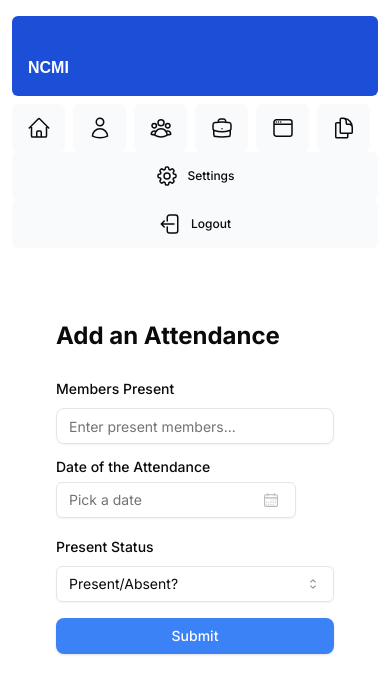
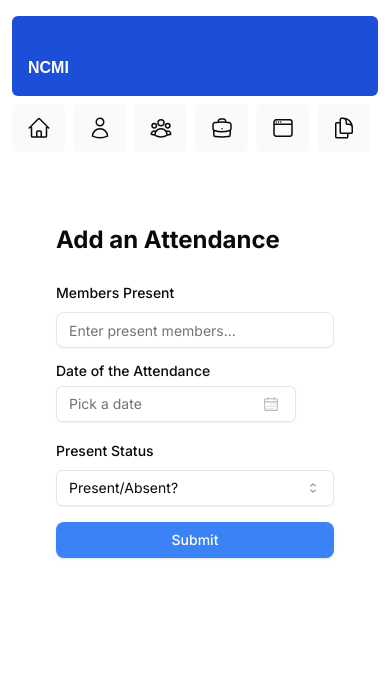
Before and after one commit to matthewkuria/chms, a Next.js app: page /dashboard/attendances/add-attendance in a window 390 px wide. Shown: the top 694 px of the page. Built offline with nearby package versions, Linux system fonts and the light colour scheme; a web font is replaced by a local one.

Commit message:
Fix the settings and logout links

```diff
--- a/app/ui/dashboard/sidenav.tsx
+++ b/app/ui/dashboard/sidenav.tsx
@@ -22,7 +22,7 @@ export default function SideNav() {
           }}>
         </form>
       </div>
-      <div className="flex flex-col ">
+      <div className="hidden md:flex flex-col ">
         <Link className="flex flex-row grow items-center justify-center gap-2 rounded-md bg-gray-50 p-3 text-xs font-medium hover:bg-sky-100 hover:text-red-600 md:flex-none md:justify-start md:p-2 md:px-3"
           href="/dashboard/settings"
         >
--- a/app/ui/member-dashboard/sidenav.tsx
+++ b/app/ui/member-dashboard/sidenav.tsx
@@ -22,7 +22,7 @@ export default function SideNav() {
           }}>
         </form>
       </div>
-      <div className="flex flex-col justify-between">
+      <div className="hidden md:flex flex-col justify-between">
         <Link className="flex flex-row grow items-center justify-center gap-2 rounded-md bg-gray-50 p-3 text-xs font-medium hover:bg-sky-100 hover:text-red-600 md:flex-none md:justify-start md:p-2 md:px-3"
           href="/member-dashboard/settings"
         >
```
